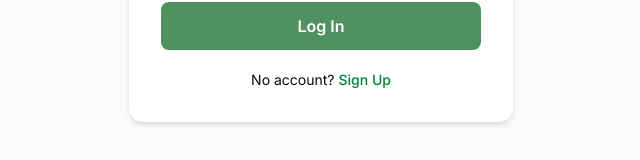
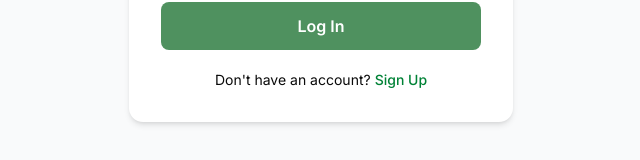
Before and after one commit to Harry-Huynh/MoneySmart-Frontend, a Next.js app: page /login in a window 1280 px wide. Shown: the part 450-610 px from the top of the page, without its empty margins (319-959 px from the left). Built offline with nearby package versions, Linux system fonts and the light colour scheme.

Commit message:
Remove uuid dependency

```diff
--- a/package.json
+++ b/package.json
@@ -20,8 +20,7 @@
     "react": "19.2.3",
     "react-dom": "19.2.3",
     "react-icons": "^5.5.0",
-    "tailwind-merge": "^3.4.0",
-    "uuid": "^13.0.0"
+    "tailwind-merge": "^3.4.0"
   },
   "devDependencies": {
     "@tailwindcss/postcss": "^4",
--- a/src/app/(auth)/login/page.js
+++ b/src/app/(auth)/login/page.js
@@ -23,9 +23,7 @@ export default function LoginPage() {
         onSubmit={handleSubmit}
         className="bg-white w-full max-w-sm p-8 rounded-xl shadow-md space-y-5"
       >
-        <h2 className="text-2xl font-bold text-center">
-          Log In
-        </h2>
+        <h2 className="text-2xl font-bold text-center">Log In</h2>
 
         {/* Username */}
         <input
@@ -56,7 +54,7 @@ export default function LoginPage() {
         </button>
 
         <p className="text-center text-sm">
-          No account?
+          Don&apos;t have an account?
           <Link href="/signup" className="text-green-700 ml-1 font-medium">
             Sign Up
           </Link>
--- a/src/app/(auth)/signup/page.js
+++ b/src/app/(auth)/signup/page.js
@@ -1,11 +1,10 @@
 "use client";
+
 import { useState } from "react";
 import Link from "next/link";
-import { v4 as uuidv4 } from "uuid";
 
 export default function SignUpPage() {
   const [form, setForm] = useState({
-    id: uuidv4(),
     name: "",
     username: "",
     email: "",
@@ -31,9 +30,7 @@ export default function SignUpPage() {
         onSubmit={handleSubmit}
         className="bg-white w-full max-w-lg p-8 rounded-xl shadow-md space-y-6"
       >
-        <h2 className="text-2xl font-bold text-center">
-          Create an Account
-        </h2>
+        <h2 className="text-2xl font-bold text-center">Create an Account</h2>
 
         {/* Full Name */}
         <input
```
Also changed, not shown: 1 other file (tests, documents, lock files or other folders).
